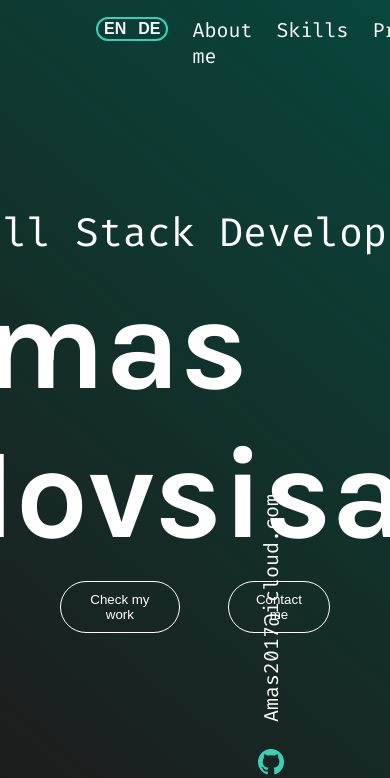
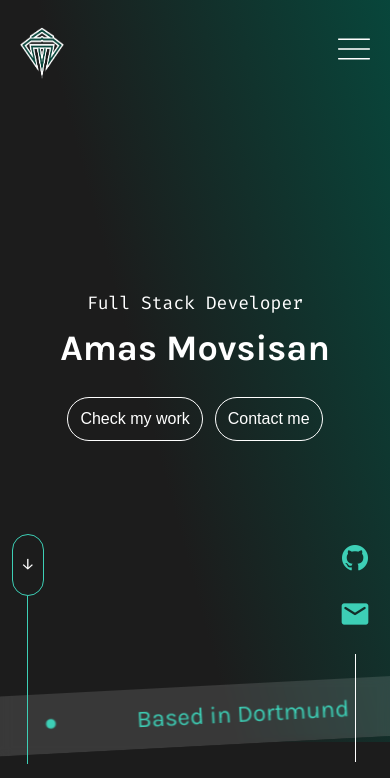
Before and after one commit to AmasMovsisian/Portfolio, an Angular app: page / in a window 390 px wide. Shown: the top 778 px of the page. Built offline with nearby package versions, Linux system fonts and the light colour scheme.

Commit message:
feat: make hero section responsive on smartphones

```diff
--- a/src/app/components/header/header.html
+++ b/src/app/components/header/header.html
@@ -1,5 +1,9 @@
 <section class="main-header max-width">
+
+    <div class="test">
+
         <nav>
+            <img src="assets/amas-movsisian-logo.png" class="nav-logo mobile" alt="Logo">
             <div class="nav-left">
                 <div class="language-switcher">
                     <button class="language-option">EN</button>
@@ -25,6 +29,7 @@
             </div>
 
             <img src="assets/amas-movsisian-logo.png" class="nav-logo" alt="Logo">
+            <img class="hamburger-menu" src="/assets/Hero_Section/Hamburger-menu.png" alt="Hamburger-Menu">
 
         </nav>
 
@@ -87,4 +92,6 @@
         </div>
     </section>
 
+    </div>
+
 </section>
--- a/src/app/components/header/header.scss
+++ b/src/app/components/header/header.scss
@@ -3,7 +3,14 @@
   padding-bottom: 20px;
 }
 
-.max-width{
+.test {
+  display: flex;
+  flex-direction: column;
+  justify-content: space-between;
+  min-height: 100vh;
+}
+
+.max-width {
   max-width: 1920px;
   margin: 0 auto;
 }
@@ -16,13 +23,21 @@ nav {
   margin-left: 96px;
   margin-right: 96px;
   height: 98px;
-
-
 }
 
 .nav-logo {
   width: 60px;
   height: 108px;
+}
+
+.mobile {
+  display: none;
+}
+
+.hamburger-menu {
+  width: 48px;
+  height: 48px;
+  display: none;
 }
 
 .nav-left {
@@ -40,7 +55,7 @@ nav {
 .language-switcher {
   display: flex;
   justify-content: space-between;
-    border: 2px solid #3DCFB6;
+  border: 2px solid #3dcfb6;
   border-radius: 50px;
   margin-right: 24px;
 }
@@ -56,7 +71,7 @@ nav {
 
 .language-option:hover {
   border-radius: 50px;
-    background-color: #3DCFB6;
+  background-color: #3dcfb6;
   cursor: pointer;
 }
 
@@ -83,7 +98,7 @@ a {
   transition: opacity 0.25s ease-in-out;
 }
 
-.point_hover a:hover+.point {
+.point_hover a:hover + .point {
   opacity: 1;
   visibility: visible;
 }
@@ -94,6 +109,7 @@ a {
   justify-content: center;
   align-items: center;
   padding: 12px;
+  flex-grow: 1;
 }
 
 .hero-heading {
@@ -134,8 +150,8 @@ h3 {
 }
 
 .hero-button:hover {
-    color: #3DCFB6;
-    border-color: #3DCFB6;
+  color: #3dcfb6;
+  border-color: #3dcfb6;
   cursor: pointer;
 }
 
@@ -174,23 +190,22 @@ h3 {
   flex-shrink: 0;
 }
 
-
 .hero-side-logos.github {
-    background-image: url("/assets/Hero_Section/GitHub_Logo.png");
+  background-image: url('/assets/Hero_Section/GitHub_Logo.png');
 }
 
 .hero-side-logos.github:hover {
-    background-image: url("/assets/Hero_Section/GitHub_Logo_hovered.png");
+  background-image: url('/assets/Hero_Section/GitHub_Logo_hovered.png');
   background-position: left center;
   transform: translateX(6.5px);
 }
 
 .hero-side-logos.mail {
-    background-image: url("/assets/Hero_Section/Mail_Logo.png");
+  background-image: url('/assets/Hero_Section/Mail_Logo.png');
 }
 
 .hero-side-logos.mail:hover {
-    background-image: url("/assets/Hero_Section/Mail_Logo_hovered.png");
+  background-image: url('/assets/Hero_Section/Mail_Logo_hovered.png');
   background-position: center center;
   transform: translateX(6px);
 }
@@ -202,7 +217,7 @@ h3 {
 }
 
 .scroll-arrow {
-    border: 1px solid #3DCFB6;
+  border: 1px solid #3dcfb6;
   padding: 16px 10px;
   border-radius: 32px;
   display: flex;
@@ -213,7 +228,7 @@ h3 {
 .scroll-line {
   width: 1px;
   height: 240px;
-    background-color: #3DCFB6;
+  background-color: #3dcfb6;
 }
 
 .scroll-line-right {
@@ -235,7 +250,7 @@ h3 {
 }
 
 .email-link:hover {
-    color: #3DCFB6;
+  color: #3dcfb6;
 }
 
 .slider-infinite {
@@ -265,7 +280,7 @@ h3 {
 .slider-infinite-text {
   font-family: Karla;
   font-size: 32px;
-    color: #3DCFB6;
+  color: #3dcfb6;
   margin-right: 56px;
 }
 
@@ -320,3 +335,154 @@ h3 {
     transform: translateX(-50%);
   }
 }
+
+@media (max-width: 1400px) {
+  .hero-meta {
+    margin-left: 48px;
+    margin-right: 48px;
+  }
+
+  nav {
+    margin-left: 48px;
+    margin-right: 48px;
+  }
+}
+
+@media (max-width: 1180px) {
+  .hero-meta {
+    transform: translateY(-20px);
+  }
+
+  .scroll-line-right {
+    height: 276px;
+  }
+
+  .email-link {
+    display: none;
+  }
+}
+
+@media (max-width: 1000px) {
+  h1 {
+    font-size: 98px;
+  }
+
+  h3 {
+    font-size: 32px;
+  }
+
+  .scroll-line-right {
+    height: 320px;
+  }
+}
+
+@media (max-width: 780px) {
+  h1 {
+    font-size: 62px;
+  }
+
+  h3 {
+    font-size: 24px;
+  }
+
+  .scroll-line-right {
+    height: 380px;
+  }
+
+  .scroll-line {
+    height: 380px;
+  }
+
+  .slider-infinite-text {
+    font-size: 24px;
+  }
+
+  .nav-logo {
+    display: none;
+  }
+
+  .mobile {
+    display: block;
+    scale: (0.8);
+  }
+
+  .hamburger-menu {
+    display: block;
+  }
+
+  .nav-left {
+    display: none;
+  }
+
+  .btn-text {
+    font-size: 18px;
+  }
+}
+
+@media (max-width: 510px) {
+  .hero-meta {
+    margin-left: 12px;
+    margin-right: 12px;
+  }
+
+  nav {
+    margin-left: 12px;
+    margin-right: 12px;
+  }
+
+  .hero-actions {
+    justify-content: space-between;
+    margin: 0;
+  }
+
+  .hero {
+    padding: 0;
+  }
+
+  .hero-button {
+    padding: 12px 12px;
+    margin: 16px 6px;
+  }
+
+  .btn-text {
+    font-size: 16px;
+    text-align: center;
+  }
+
+  h1 {
+    font-size: 36px;
+    text-align: center;
+  }
+
+  h3 {
+    font-size: 18px;
+  }
+
+  .hero-meta {
+    transform: translateY(-80px);
+    align-items: flex-start;
+  }
+
+  .hero-side-info {
+    margin-top: 8px;
+  }
+
+  .scroll-line-right {
+    height: 108px;
+  }
+
+  .scroll-line {
+    height: 168px;
+  }
+
+  .main-header {
+    height: 742px;
+    padding-bottom: 0;
+
+    background: linear-gradient(75deg, rgba(28, 28, 28, 1) 40%, rgba(8, 70, 59, 1) 100%);
+  }
+
+  .slider-infinite {
+    transform: translateY(200%) rotate(-3deg) translateX(-50%);
+  }
+}
```
Also changed, not shown: public/assets/Hero_Section/Hamburger-menu.png (added). Lines whose indentation alone changed are shown as unchanged.
